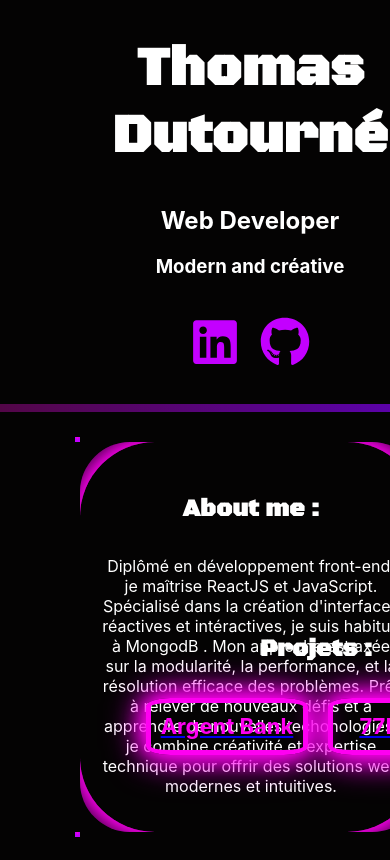
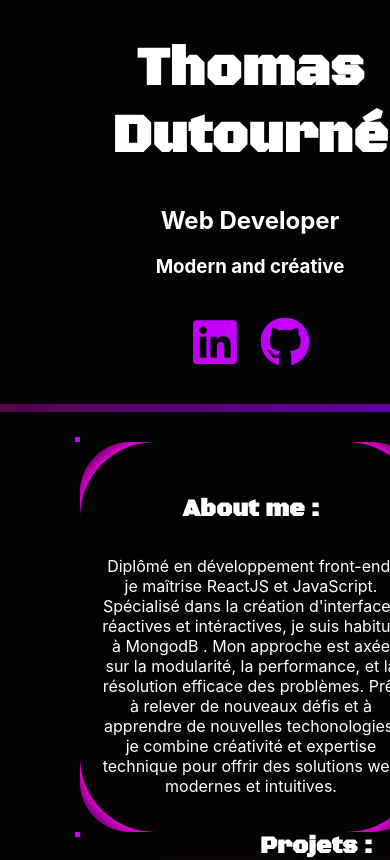
Before and after one commit to Tomhashcat/portfolio, a React (Create React App) app: page / in a window 390 px wide. Shown: the top 860 px of the page. Built offline with nearby package versions, Linux system fonts and the light colour scheme.

Commit message:
:fix scss

```diff
--- a/src/pages/Home/Home.scss
+++ b/src/pages/Home/Home.scss
@@ -190,7 +190,7 @@ strong {
   .projets {
     position: absolute;
     flex-direction: column;
-    top:6%;
+    top:8%;
   }
 
 }
```
